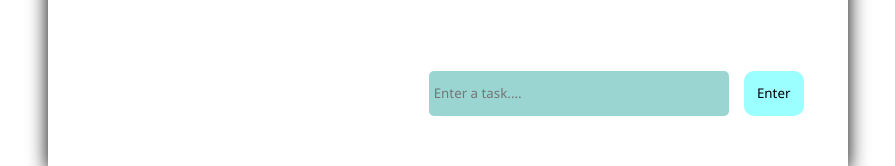
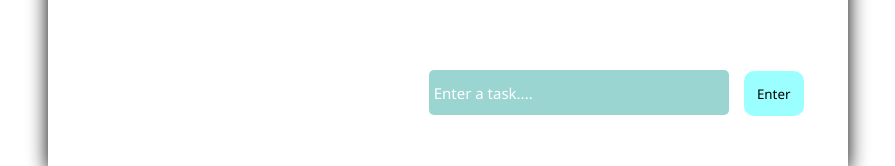
Before and after one commit to HappyNatsu10/To-do, a plain HTML site: page index.html in a window 1280 px wide. Shown: the part 124-290 px from the top of the page, without its empty margins (192-1087 px from the left). Drawn offline with Linux system fonts and the light colour scheme.

Commit message:
The input placeholder font

```diff
--- a/style.css
+++ b/style.css
@@ -45,7 +45,12 @@ input{
     padding: 5px;
     background-color: rgb(87,186,181, 0.6);
     color: #000;
+    font-size: 15px;
 
+}
+
+input::placeholder {
+    color: #fff;
 }
 
 button {
```
